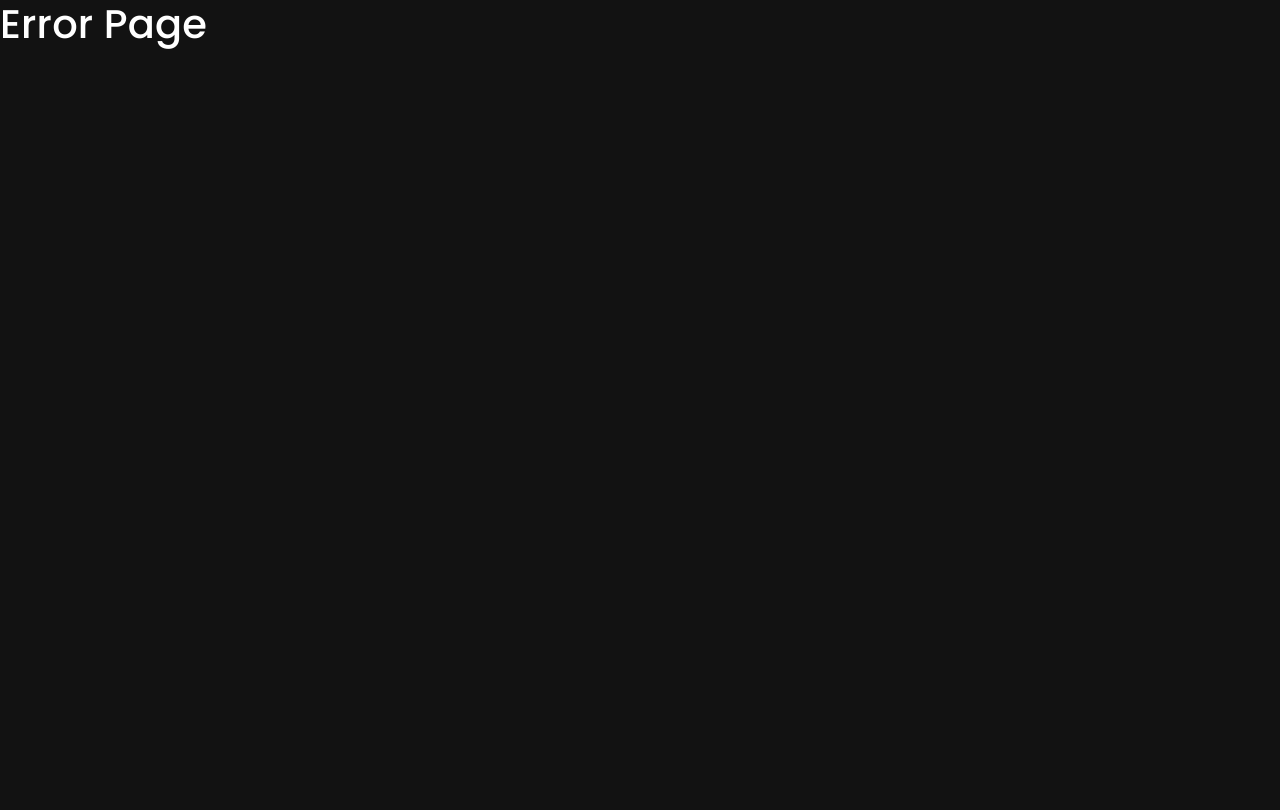
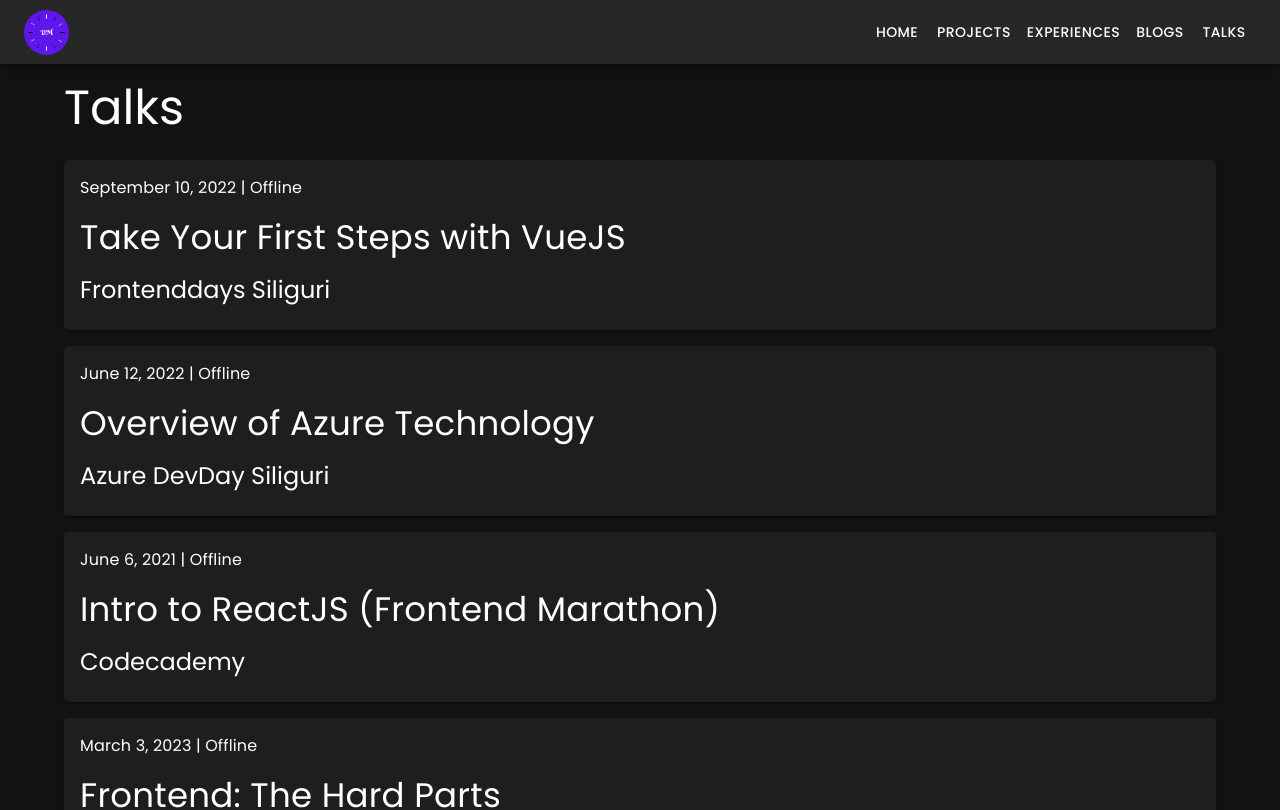
Before and after one commit to debajit13/portfolio, a React (Create React App) app: page /talks in a window 1280 px wide. Before the commit this address had no page. Shown: the top 810 px of the page. Built offline with nearby package versions, Linux system fonts and the light colour scheme.

Commit message:
add talks section

```diff
--- a/src/components/projects/ProjectCard.js
+++ b/src/components/projects/ProjectCard.js
@@ -27,7 +27,7 @@ const ProjectCard = ({ title, description, image, webURL, githubURL }) => {
             </Grid>
             <Grid sm={8}>
               <Box className='d-flex flex-column ms-md-3 mt-3 mt-md-0'>
-                <Typography variant='h4' component='h1'>
+                <Typography variant='h4' component='h2'>
                   {title}
                 </Typography>
                 <Typography>
--- /dev/null
+++ b/src/components/talks/TalkCard.js
@@ -0,0 +1,21 @@
+import { Card, CardContent, Typography } from '@mui/material';
+
+const TalkCard = ({ date, type, title, organiser }) => {
+  return (
+    <Card className='mb-3'>
+      <CardContent>
+        <Typography variant='body1' component='h3' className='mb-3'>
+          {date} | {type}
+        </Typography>
+        <Typography variant='h4' component='h2'>
+          {title}
+        </Typography>
+        <Typography variant='h5' component='h3' className='mt-3'>
+          {organiser}
+        </Typography>
+      </CardContent>
+    </Card>
+  );
+};
+
+export default TalkCard;
--- a/src/layouts/AppHeader.js
+++ b/src/layouts/AppHeader.js
@@ -37,6 +37,11 @@ const navItems = [
     name: 'Blogs',
     key: 'blogs',
     path: '/blogs',
+  },
+  {
+    name: 'Talks',
+    key: 'talks',
+    path: '/talks',
   },
 ];
 
--- /dev/null
+++ b/src/pages/Talks.js
@@ -0,0 +1,121 @@
+import { Typography } from '@mui/material';
+import TalkCard from '../components/talks/TalkCard';
+
+const Talks = () => {
+  const talks = [
+    {
+      title: 'Take Your First Steps with VueJS',
+      date: 'September 10, 2022',
+      organiser: 'Frontenddays Siliguri',
+      type: 'Offline',
+    },
+    {
+      title: 'Overview of Azure Technology',
+      date: 'June 12, 2022',
+      organiser: 'Azure DevDay Siliguri',
+      type: 'Offline',
+    },
+    {
+      title: 'Intro to ReactJS (Frontend Marathon)',
+      date: 'June 6, 2021',
+      organiser: 'Codecademy',
+      type: 'Offline',
+    },
+    {
+      title: 'Frontend: The Hard Parts',
+      date: 'March 3, 2023',
+      organiser: 'GDSC SIT',
+      type: 'Offline',
+    },
+    {
+      title: 'How to become a Job Ready Frontend Developer',
+      date: 'February 18, 2023',
+      organiser: 'JWOC',
+      type: 'Offline',
+    },
+    {
+      title: 'Demystifying The Frontend Development ',
+      date: 'August 13, 2022',
+      organiser: 'GDG Siliguri',
+      type: 'Offline',
+    },
+    {
+      title: 'Get Started with Git and GitHub',
+      date: 'February 3, 2022',
+      organiser: 'Microsoft Learn Student Ambassadors',
+      type: 'Online',
+    },
+    {
+      title: 'Getting Started with Git and GitHub',
+      date: 'November 18, 2019',
+      organiser: 'Hack Club SIT',
+      type: 'Offline',
+    },
+    {
+      title: 'All About Frontend',
+      date: 'May 11, 2022',
+      organiser: 'Hack Club SIT',
+      type: 'Offline',
+    },
+    {
+      title: 'How you should React: For Beginners',
+      date: 'January 12, 2022',
+      organiser: 'GDG Bhopal X NEXTJS Developer Community India',
+      type: 'Online',
+    },
+    {
+      title: 'Hack the Best: Hacktoberfest',
+      date: 'October 2, 2020',
+      organiser: 'DSC SIT X Hack Club SIT',
+      type: 'Online',
+    },
+    {
+      title: 'Boost Your Career in Frontend Development ',
+      date: 'March 24, 2023',
+      organiser: 'Techne Association',
+      type: 'Offline',
+    },
+    {
+      title: 'An Introduction to Engineering',
+      date: 'October 11, 2020',
+      organiser: 'Hack Club SIT',
+      type: 'Online',
+    },
+    {
+      title: 'Learn Git and GitHub with Abhinav and Debajit',
+      date: 'March 18, 2020',
+      organiser: 'GDG Siliguri',
+      type: 'Online',
+    },
+    {
+      title: 'Open Source and GSSoC 2020',
+      date: 'December 15, 2019',
+      organiser: 'GirlScript Siliguri',
+      type: 'Offline',
+    },
+    {
+      title: 'Build Your First CRUD App using React and Firebase',
+      date: 'April 9, 2023',
+      organiser: 'GDSC WOW Kolkata',
+      type: 'Offline',
+    },
+  ];
+
+  return (
+    <div>
+      <Typography variant='h3' className='mb-4 mt-3'>
+        Talks
+      </Typography>
+      {talks.map((talk) => (
+        <TalkCard
+          title={talk.title}
+          date={talk.date}
+          type={talk.type}
+          organiser={talk.organiser}
+        />
+      ))}
+    </div>
+  );
+};
+
+export default Talks;
--- a/src/router/index.js
+++ b/src/router/index.js
@@ -5,6 +5,7 @@ import Blogs from '../pages/Blogs';
 import Experiences from '../pages/Experiences';
 import Home from '../pages/Home';
 import Projects from '../pages/Projects';
+import Talks from '../pages/Talks';
 
 const router = createBrowserRouter([
   {
@@ -28,6 +29,10 @@ const router = createBrowserRouter([
         path: '/blogs',
         element: <Blogs />,
       },
+      {
+        path: '/talks',
+        element: <Talks />,
+      },
     ],
     errorElement: <Error />,
   },
```
